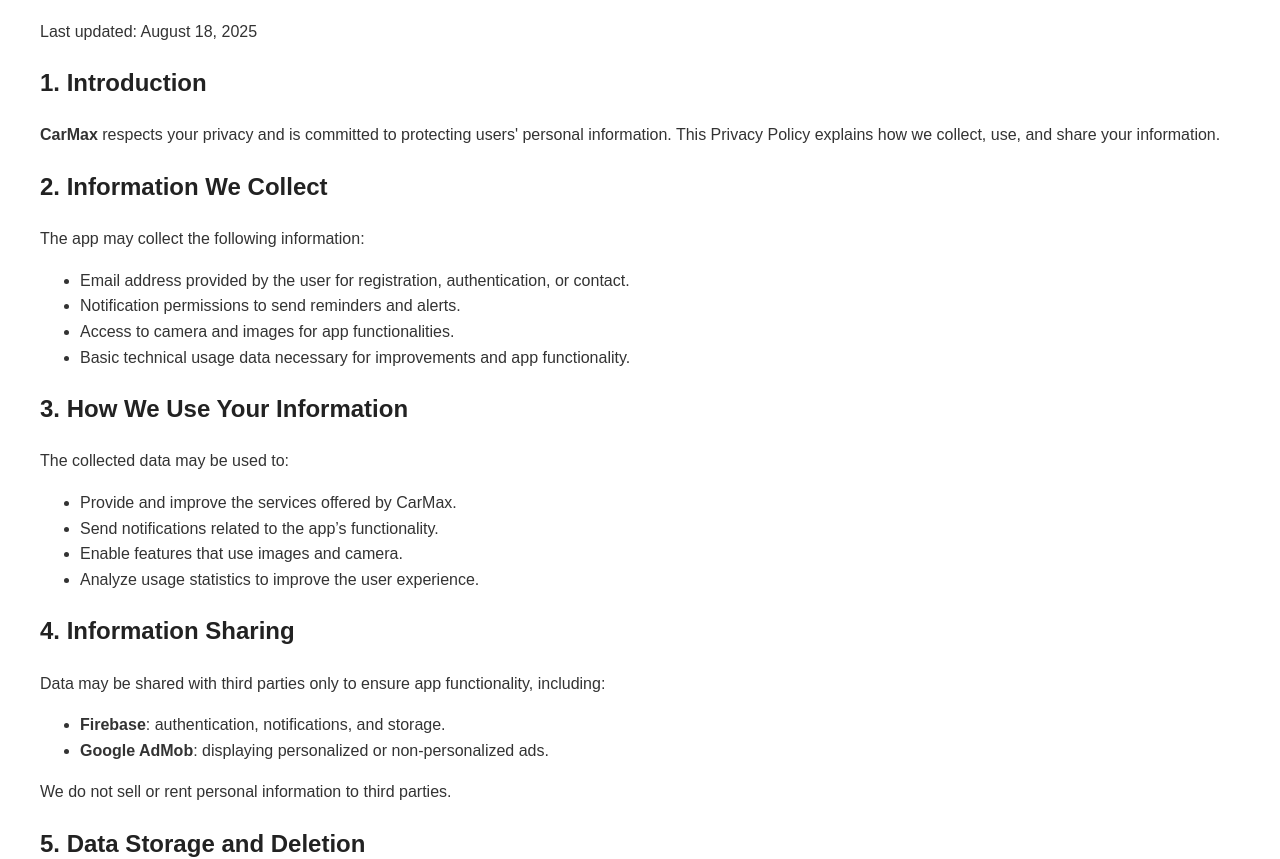
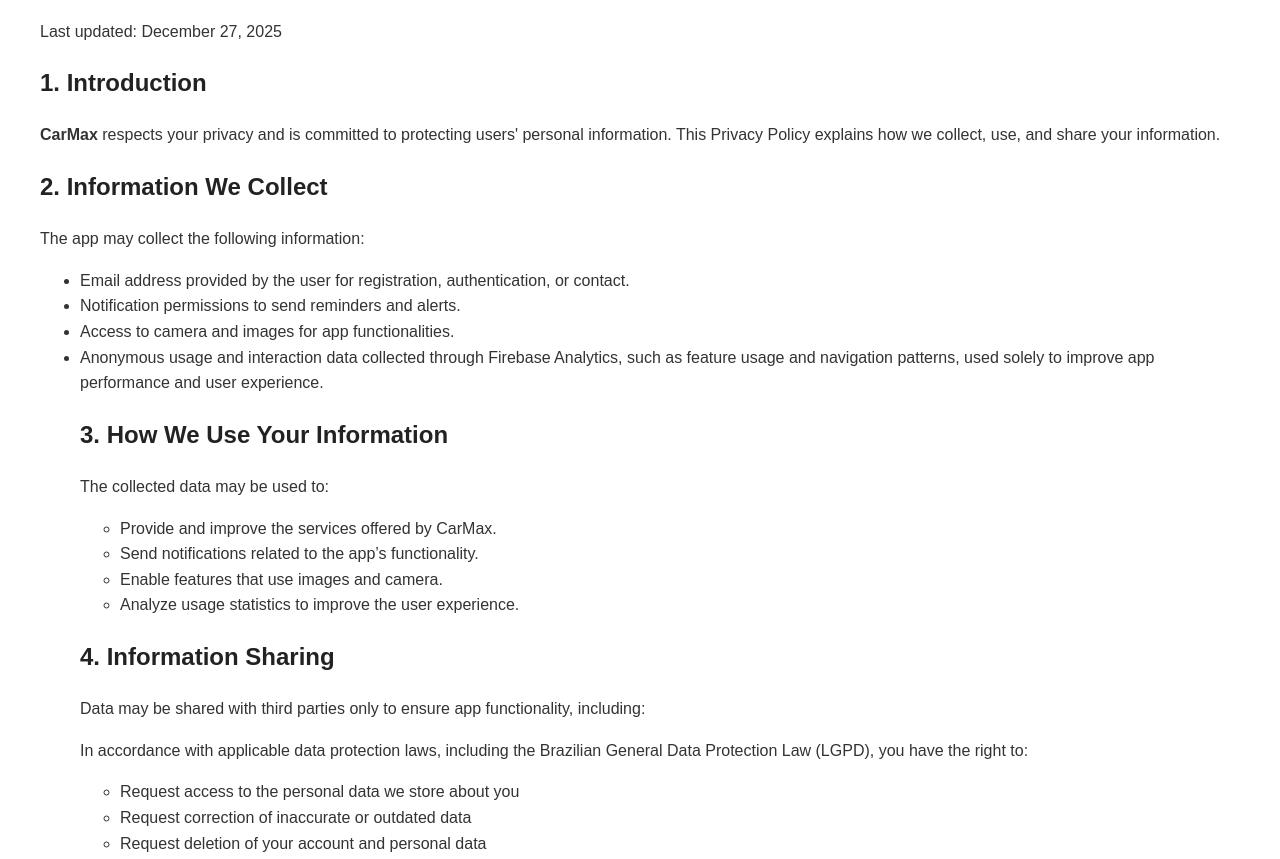
Before and after one commit to Gu1L3RM3/carmax-privacity, a plain HTML site: page index.html in a window 1280 px wide. Shown: the part 94-953 px from the top of the page. Drawn offline with Linux system fonts and the light colour scheme.

Commit message:
final version
add FirebaseAnalytics

```diff
--- a/index.html
+++ b/index.html
@@ -17,7 +17,7 @@
 </head>
 <body>
   <h1>Privacy Policy</h1>
-  <p>Last updated: August 18, 2025</p>
+  <p>Last updated: December 27, 2025</p>
 
   <h2>1. Introduction</h2>
   <p><strong>CarMax</strong> respects your privacy and is committed to protecting users' personal information. This Privacy Policy explains how we collect, use, and share your information.</p>
@@ -28,8 +28,8 @@
     <li>Email address provided by the user for registration, authentication, or contact.</li>
     <li>Notification permissions to send reminders and alerts.</li>
     <li>Access to camera and images for app functionalities.</li>
-    <li>Basic technical usage data necessary for improvements and app functionality.</li>
-  </ul>
+    <li>Anonymous usage and interaction data collected through Firebase Analytics, such as feature usage and navigation patterns, used solely to improve app performance and user experience.</li>
+
 
   <h2>3. How We Use Your Information</h2>
   <p>The collected data may be used to:</p>
@@ -42,10 +42,14 @@
 
   <h2>4. Information Sharing</h2>
   <p>Data may be shared with third parties only to ensure app functionality, including:</p>
+  <p>In accordance with applicable data protection laws, including the Brazilian General Data Protection Law (LGPD), you have the right to:</p>
   <ul>
-    <li><strong>Firebase</strong>: authentication, notifications, and storage.</li>
-    <li><strong>Google AdMob</strong>: displaying personalized or non-personalized ads.</li>
+    <li>Request access to the personal data we store about you</li>
+    <li>Request correction of inaccurate or outdated data</li>
+    <li>Request deletion of your account and personal data</li>
   </ul>
+  <p>Requests can be made by contacting us via the email provided below.</p>
+
   <p>We do not sell or rent personal information to third parties.</p>
 
   <h2>5. Data Storage and Deletion</h2>
```
